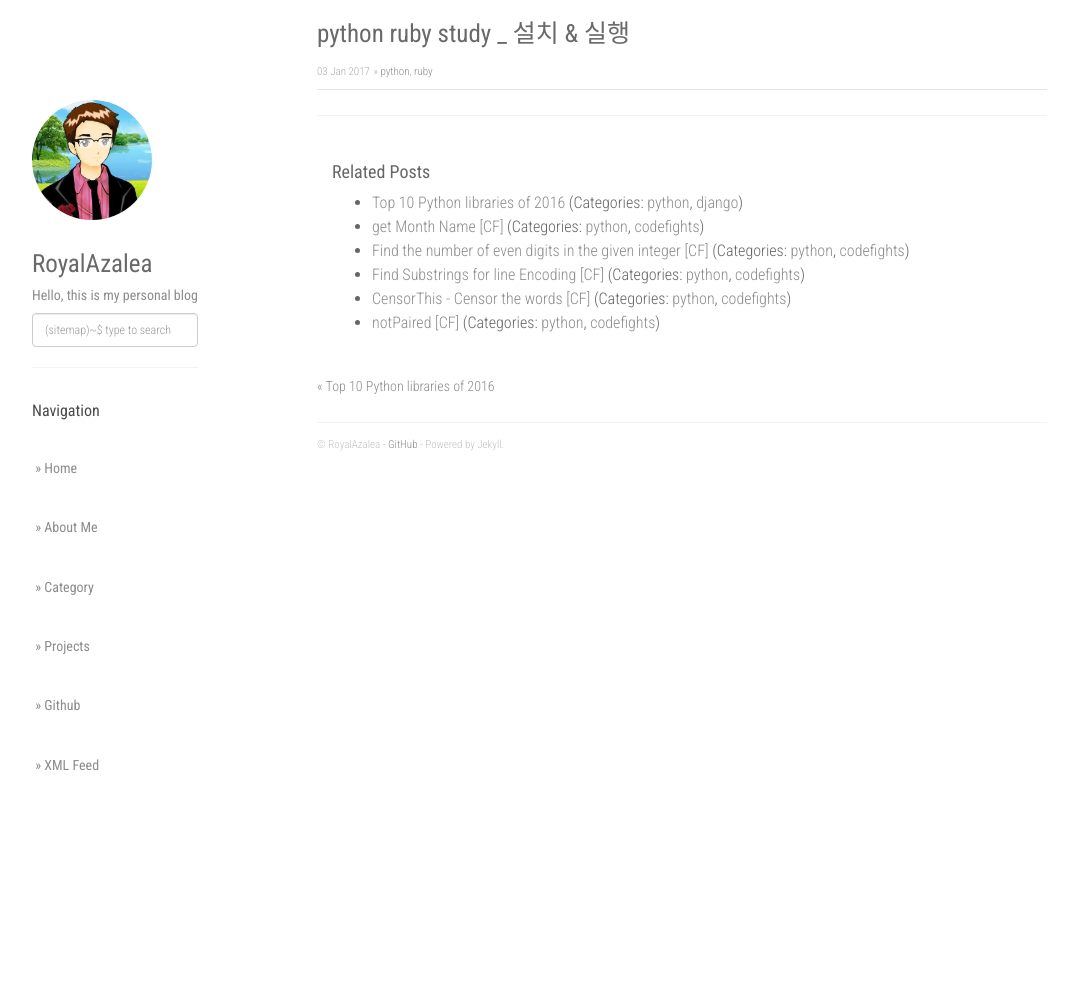
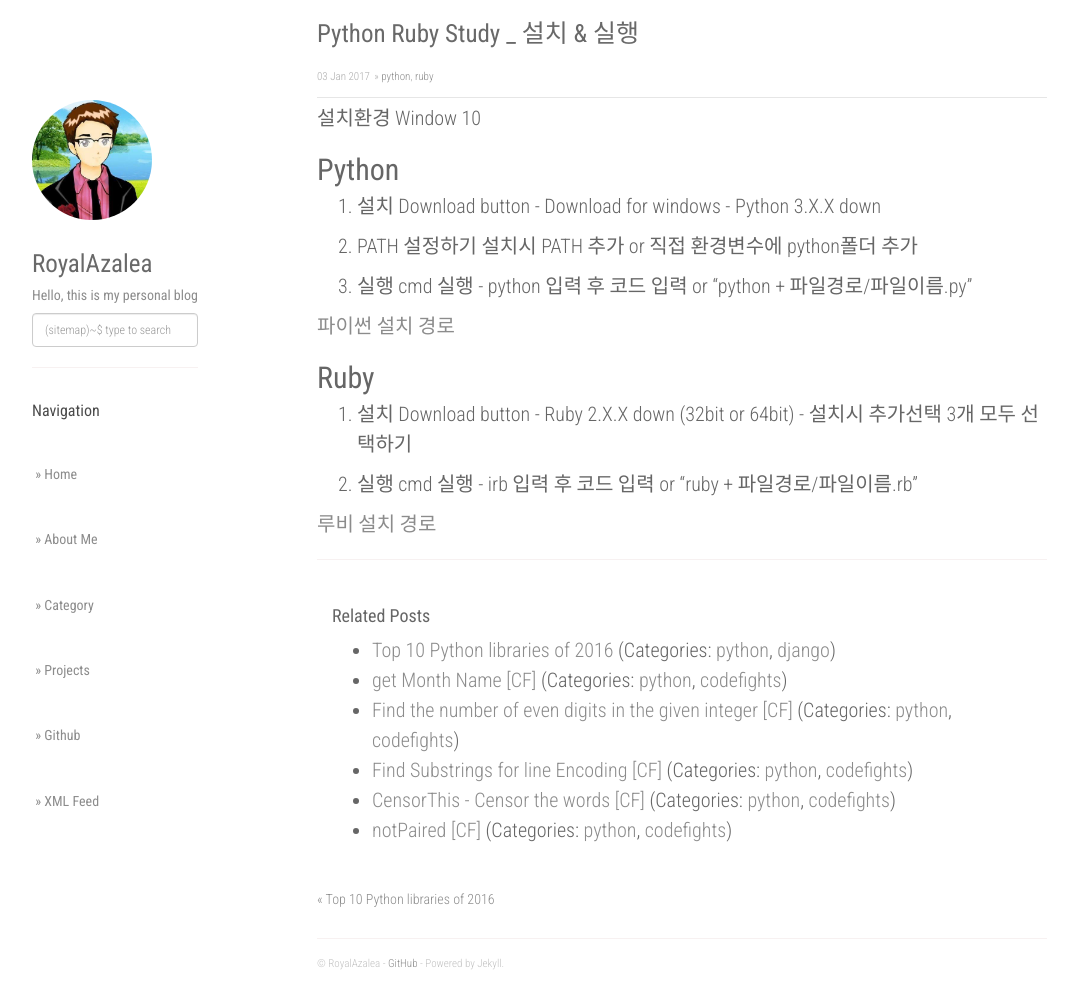
Before and after one commit to RoyalAzalea/RoyalAzalea.github.io, a Jekyll site: the page built from _posts/2017-01-03-python-ruby-study.md, in a window 1280 px wide and 992 px high. Shown: the whole window, without its empty margins (53-1121 px from the left). Built offline with Jekyll 4.4.1, drawn with Linux system fonts in a browser that asks for light colours; nearby versions of some CDN libraries.

Commit message:
update_post

```diff
--- a/_layouts/default.html
+++ b/_layouts/default.html
@@ -5,7 +5,7 @@
         <meta http-equiv="X-UA-Compatible" content="IE=edge,chrome=1">
         <meta name="viewport" content="width=device-width, initial-scale=1">
 
-        <link rel="shortcut icon" href="/static/img/favicon.ico" />
+        <link rel="shortcut icon" href="/static/img/favicon.ico" /><!-- 숏컷아이콘 변경 가능-->
         <title>{% if page.title %}{{ page.title }} - {{ site.title }}{% else %}{{ site.author }}{% endif %}</title>
         <meta name="author" content="{{ site.author }}" />
         <meta name="description" content="{% if page.title %}{{ page.title }}{% else %}{{ site.description }}{% endif %}" />
--- a/_posts/2017-01-03-python-ruby-study.md
+++ b/_posts/2017-01-03-python-ruby-study.md
@@ -1,6 +1,31 @@
 ---
 layout: post
-title: "python ruby study _ 설치 & 실행"
+title: "Python Ruby Study _ 설치 & 실행"
 date: 2017-01-03
 categories: [python, ruby]
 ---
+
+설치환경 Window 10
+
+## Python
+
+1. 설치
+Download button - Download for windows - Python 3.X.X down
+
+2. PATH 설정하기
+설치시 PATH 추가 or 직접 환경변수에 python폴더 추가
+
+3. 실행
+cmd 실행 - python 입력 후 코드 입력 or "python + 파일경로/파일이름.py"
+
+[파이썬 설치 경로](https://www.python.org/downloads/windows/)
+
+## Ruby
+
+1. 설치
+Download button - Ruby 2.X.X down (32bit or 64bit) - 설치시 추가선택 3개 모두 선택하기
+
+2. 실행
+cmd 실행 - irb 입력 후 코드 입력 or "ruby + 파일경로/파일이름.rb"
+
+[루비 설치 경로](http://rubyinstaller.org/)
--- a/static/css/main.css
+++ b/static/css/main.css
@@ -4,7 +4,7 @@
 body {
     font-family: "Roboto Condensed", Arial, sans-serif;
     background-color: #fff;
-    font-size: 16px;
+    font-size: 20px;
     line-height: 1.5em;
     color: #666;
     font-weight: 300;
```
